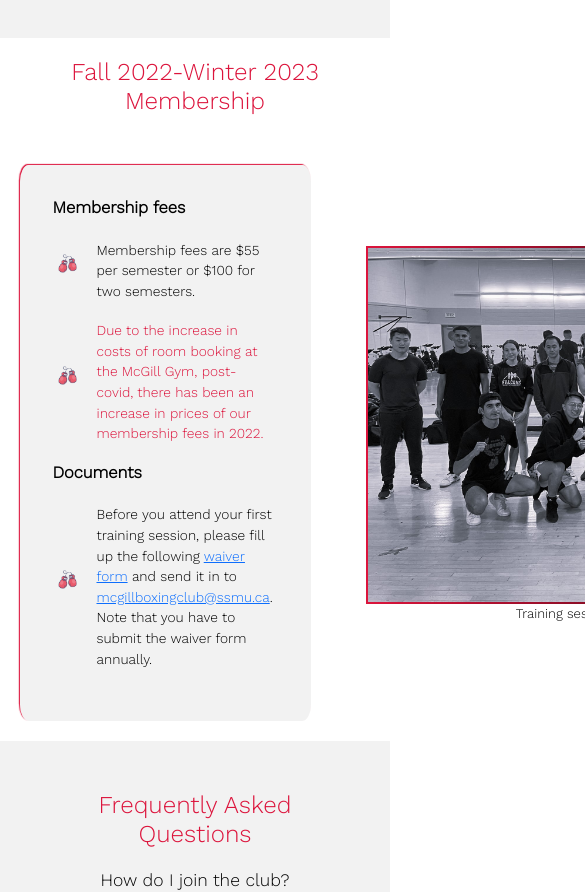
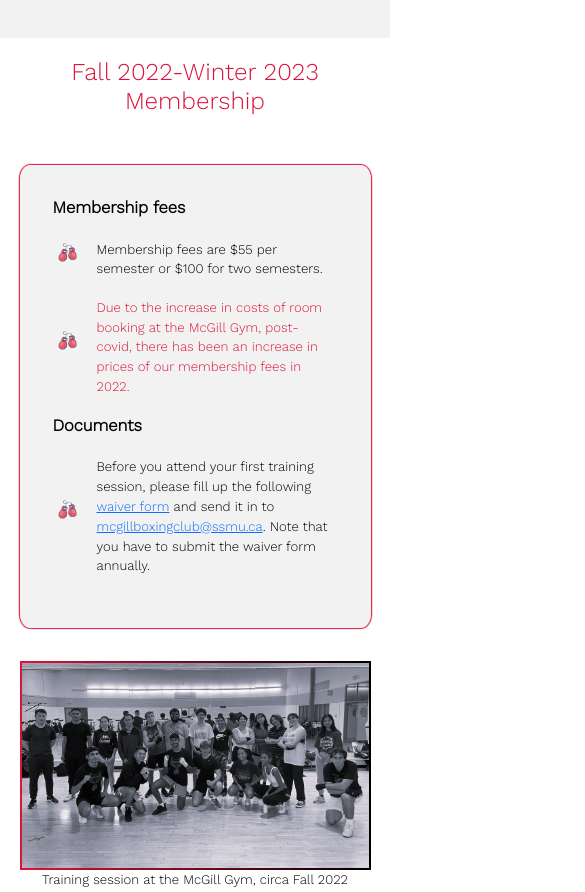
Before and after one commit to ongzh/MSBC-Website, a React (Create React App) app: page / in a window 390 px wide. Shown: the part 3020-3912 px from the top of the page, 585 px wide, since content can reach past the window. Built offline with nearby package versions, Linux system fonts and the light colour scheme.

Commit message:
responsive fixes

```diff
--- a/src/components/Membership.js
+++ b/src/components/Membership.js
@@ -10,7 +10,7 @@
     <h1 className="section-header">Fall 2022-Winter 2023 Membership</h1>
     <div className="membership-container">
 
-    <div className='membership-info'>
+    <div className='membership-info-container'>
     <h2 >Membership fees</h2>
         <ul>
             <li className="bag-list-logo">Membership fees are $55 per semester or $100 for two semesters.</li>
@@ -22,7 +22,7 @@
     </ul>
     </div>
 
-    <div style={{alignItems: "center"}}>
+    <div className="member-pic-container">
     <img src={members_pic} alt="" className="members-pic"></img>
     <p>Training session at the McGill Gym, circa Fall 2022</p>
     </div>
--- a/src/styles/Faq.css
+++ b/src/styles/Faq.css
@@ -4,7 +4,7 @@
 }
 
 #faq-content{
-    padding: 4.5rem;
+    padding: 5rem;
     max-width:80rem;
     margin:auto;
 }
--- a/src/styles/Membership.css
+++ b/src/styles/Membership.css
@@ -1,12 +1,18 @@
 .membership-container{
 	display: flex;
+	justify-content: space-between;
 	padding-top: 4rem;
 	align-items: center;
 }
 
+
+.member-pic-container{
+	align-items: center;
+	flex-basis: 50%;
+}
 img.members-pic{
-	height: 32.5rem;
-	width: 55rem;
+	height: auto;
+	max-width: 100%;
 	object-fit: fill ;
 	background: linear-gradient(white, white) padding-box,
     linear-gradient(to left, black, crimson) border-box;
@@ -14,26 +20,26 @@
 
 }
 
-.membership-info{
+.membership-info-container{
+	flex-basis: 45%;
 	padding:3rem;
-	margin-right: 5rem;
 	background-color:rgba(230, 230, 230, 0.5);
 	border-radius: 3%;
-	box-shadow: -.1rem -.1rem 0.1rem crimson;
+	box-shadow: 0rem 0rem .1rem 0.1rem crimson;
 }
 
-.membership-info h2{
+.membership-info-container h2{
 	font-size: 1.5rem;
 	font-weight: bold;
 	margin-bottom: auto;
 }
 
-.membership-info ul{
-	font-size: 1.25rem;
+.membership-info-container ul{
+	font-size: 1.2rem;
 	padding: 0.5rem;
 }
 
-.membership-info li{
+.membership-info-container li{
 	padding-bottom: 0.2rem;
 }
 
@@ -46,3 +52,19 @@
 	background-position: left center;
 	background-size: 1.7rem;
 }
+
+
+@media (max-width: 768px) {
+	.membership-container {
+	  flex-direction: column;
+	  align-items: center;
+	}
+
+	.membership-info-container{
+		margin-bottom: 3rem;
+	}
+
+	.member-pic-container {
+	  flex-basis: 100%;
+	}
+  }
```
